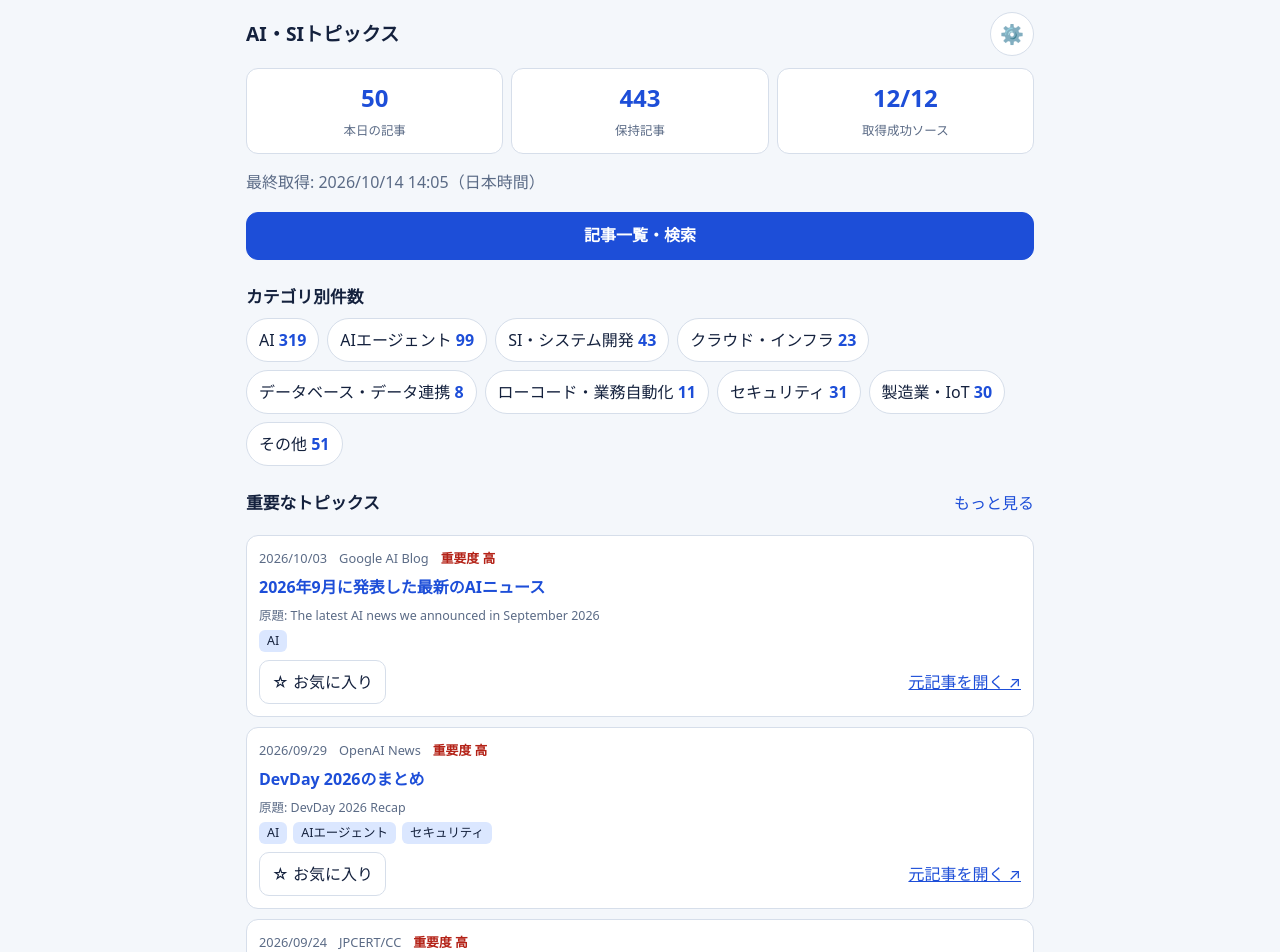
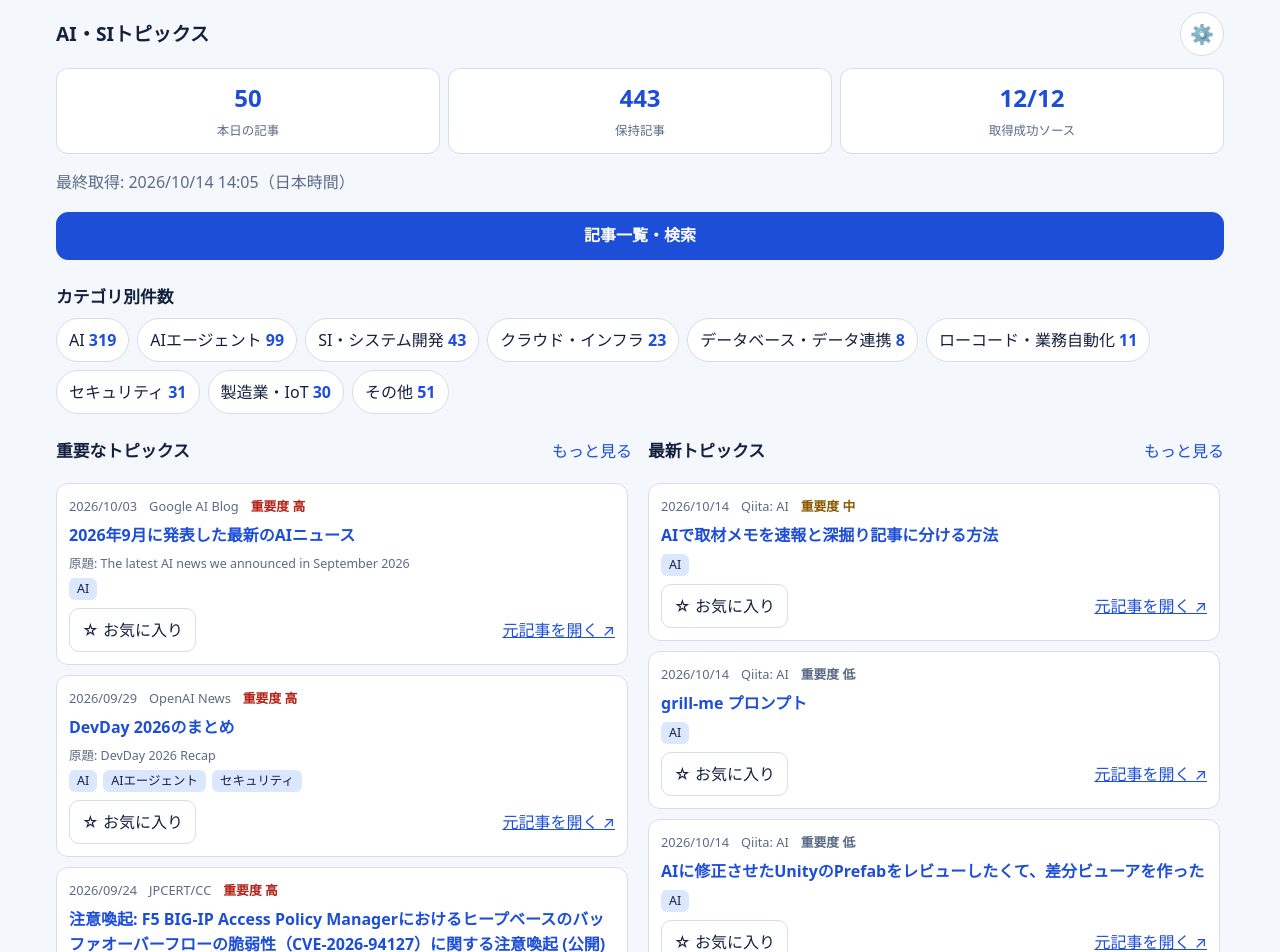
Before and after one commit to moppe1979/AITopics, a React (Vite) app in the folder web/: page / in a window 1280 px wide. Shown: the top 952 px of the page. Built offline with nearby package versions, Linux system fonts and the light colour scheme.

Commit message:
feat: ダッシュボードを左=重要/右=最新の独立スクロール2カラムに変更
Co-Authored-By: Claude Sonnet 5.5 <noreply@anthropic.com>

```diff
--- a/web/src/App.tsx
+++ b/web/src/App.tsx
@@ -125,7 +125,7 @@ export default function App() {
   };
 
   return (
-    <Shell>
+    <Shell wide={view === 'home'}>
       <header className="topbar">
         <h1>{title[view]}</h1>
         <div className="topbar-actions">
@@ -173,8 +173,8 @@ export default function App() {
   );
 }
 
-function Shell({ children }: { children: React.ReactNode }) {
-  return <div className="app">{children}</div>;
+function Shell({ children, wide }: { children: React.ReactNode; wide?: boolean }) {
+  return <div className={wide ? 'app wide' : 'app'}>{children}</div>;
 }
 
 function StatusBanner({ data }: { data: Dataset }) {
@@ -197,18 +197,21 @@ function Home({ data, openList, openDetail, favs, toggleFav, openLogs }: {
   const today = jstDay(new Date().toISOString());
   const todayCount = data.articles.filter((a) => jstDay(articleDate(a)) === today).length;
   const counts = data.categories.map((c) => [c, data.articles.filter((a) => a.categories.includes(c)).length] as const);
-  const important = data.articles.filter((a) => a.importance === 3).slice(0, 5);
+  const important = data.articles.filter((a) => a.importance === 3).slice(0, 50);
+  const latest = data.articles.slice(0, 50);
   const groups: [string, string[]][] = [
     ['AI関連ニュース', ['AI', 'AIエージェント']],
     ['SI関連ニュース', ['SI・システム開発', 'クラウド・インフラ', 'データベース・データ連携', 'ローコード・業務自動化']],
     ['製造業への活用事例', ['製造業・IoT']],
   ];
   const okSources = data.sources.filter((s) => s.status === 'ok').length;
-  const section = (heading: string, items: Article[], more?: () => void) => (
-    <section className="section">
+  const section = (heading: string, items: Article[], more?: () => void, scroll = false) => (
+    <section className={scroll ? 'section col' : 'section'}>
       <div className="section-head"><h2>{heading}</h2>{more && <button className="link" onClick={more}>もっと見る</button>}</div>
-      {items.length === 0 && <p className="muted">該当する記事はまだありません。</p>}
-      {items.map((a) => <Card key={a.id} a={a} compact fav={favs.has(a.id)} toggleFav={toggleFav} onOpen={() => openDetail(a)} />)}
+      <div className={scroll ? 'col-scroll' : undefined}>
+        {items.length === 0 && <p className="muted">該当する記事はまだありません。</p>}
+        {items.map((a) => <Card key={a.id} a={a} compact fav={favs.has(a.id)} toggleFav={toggleFav} onOpen={() => openDetail(a)} />)}
+      </div>
     </section>
   );
   return (
@@ -230,8 +233,10 @@ function Home({ data, openList, openDetail, favs, toggleFav, openLogs }: {
           ))}
         </div>
       </section>
-      {section('重要なトピックス', important, () => openList({ minImportance: 3 }))}
-      {section('最新トピックス', data.articles.slice(0, 5), () => openList())}
+      <div className="cols">
+        {section('重要なトピックス', important, () => openList({ minImportance: 3 }), true)}
+        {section('最新トピックス', latest, () => openList(), true)}
+      </div>
       {groups.map(([h, cats]) =>
         section(h, data.articles.filter((a) => a.categories.some((c) => cats.includes(c))).slice(0, 3), () => openList({ category: cats[0] })))}
     </>
--- a/web/src/styles.css
+++ b/web/src/styles.css
@@ -66,3 +66,11 @@ a.btn.primary { display: inline-block; width: auto; margin: 0; }
 code { background: var(--primary-weak); padding: 0 4px; border-radius: 4px; }
 @media (max-width: 480px) { .row { grid-template-columns: 1fr; } }
 .orig { overflow-wrap: anywhere; margin: 0 0 4px; }
+.app.wide { max-width: 1200px; }
+.cols { display: grid; grid-template-columns: 1fr 1fr; gap: 16px; align-items: start; }
+.col { margin-top: 24px; min-width: 0; }
+.col-scroll { max-height: calc(100vh - 240px); min-height: 320px; overflow-y: auto; overscroll-behavior: contain; padding-right: 4px; -webkit-overflow-scrolling: touch; }
+@media (max-width: 700px) {
+  .cols { grid-template-columns: 1fr; gap: 0; }
+  .col-scroll { max-height: 70vh; }
+}
```
